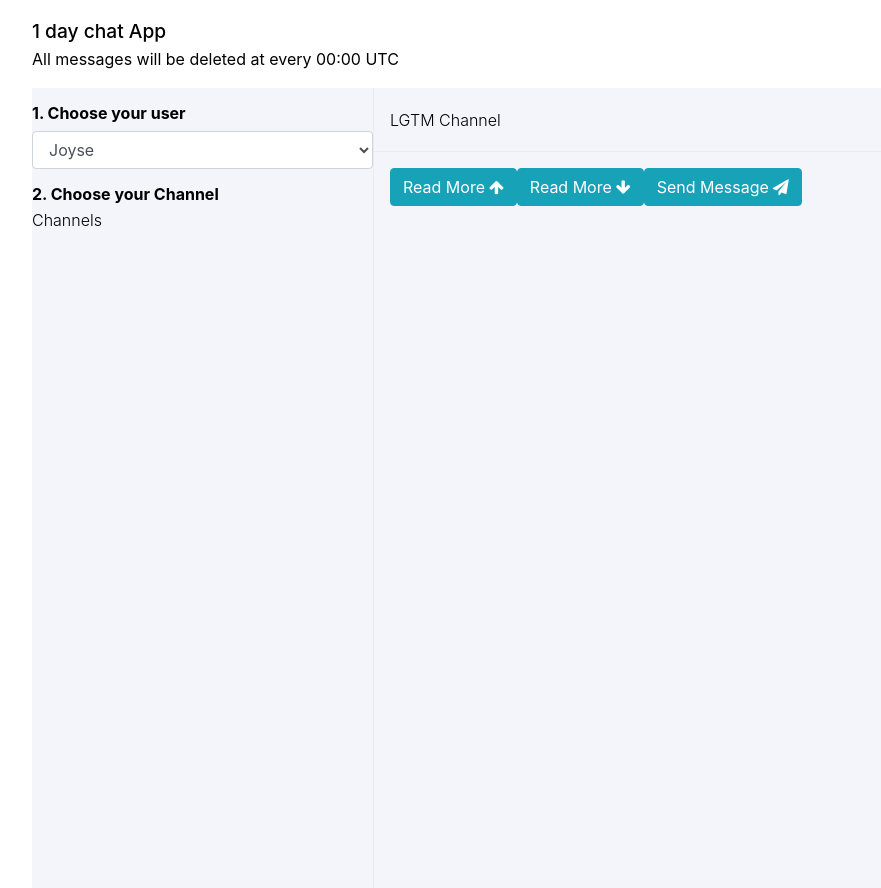
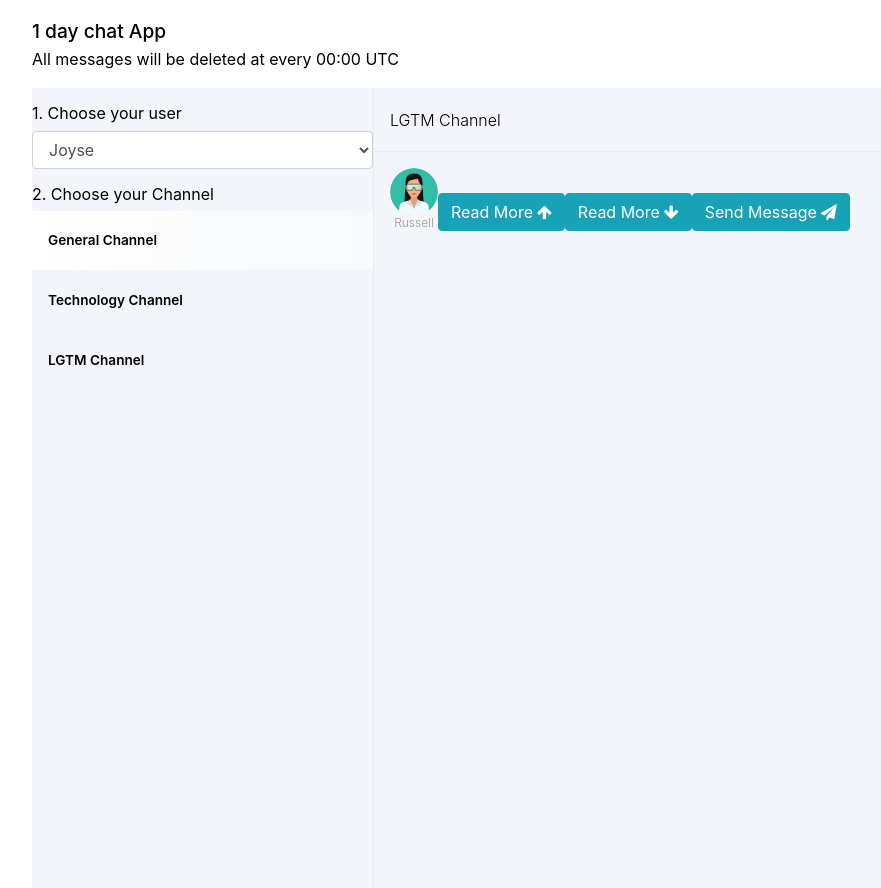
Before and after one commit to kaiching0109/am-project, a React (Create React App) app: page / in a window 1280 px wide. Shown: the whole page, without its empty margins (38-919 px from the left). Built offline with nearby package versions, Linux system fonts and the light colour scheme.

Commit message:
feat: update layout

```diff
--- a/src/components/app/app.component.tsx
+++ b/src/components/app/app.component.tsx
@@ -4,12 +4,14 @@ import Card from '../card/card.component';
 import PageContainer from '../pageContainer/pageContainer.component';
 import WithSideContent from '../../hoc/withSideContent/withSideContent.component';
 import { IconButton } from '../button/button.component';
+import Profile from '../profile/profile.component';
 
 export default function App(): React.ReactElement {
   return (
     <PageContainer>
       <WithSideContent>
         <Card title="LGTM Channel">
+          <Profile name="Russell" imgSrc="Russell.png" />
           <IconButton icon="fa fa-arrow-up" label="Read More" />
           <IconButton icon="fa fa-arrow-down" label="Read More" />
           <IconButton icon="fa fa-send" label="Send Message" />
--- a/src/components/card/card.component.tsx
+++ b/src/components/card/card.component.tsx
@@ -10,7 +10,7 @@ export default function Card(props: CardProps): React.ReactElement {
   const { title, children } = props;
 
   return (
-    <div className={styles.container}>
+    <div className={styles.root}>
       <h2 className={styles.header}>{title}</h2>
       <div className={styles.content}>{children}</div>
     </div>
--- a/src/components/card/card.module.scss
+++ b/src/components/card/card.module.scss
@@ -1,5 +1,4 @@
-.container {
-
+.root {
   .header {
     display: flex;
     align-items: center;
--- a/src/components/profile/profile.module.scss
+++ b/src/components/profile/profile.module.scss
@@ -5,7 +5,6 @@
   align-items: center;
   justify-content: center;
   flex-direction: column;
-}
 
   .image {
     width: 48px;
@@ -18,3 +17,4 @@
     text-align: center;
     color: var(--color-light);
   }
+}
--- a/src/components/sidePane/sidePane.component.tsx
+++ b/src/components/sidePane/sidePane.component.tsx
@@ -1,10 +1,11 @@
 import React from 'react';
+import Channel from '../channel/channel.component';
 import Select from '../select/select.component';
 import styles from './sidePane.module.scss';
 
 export default function SidePane(): React.ReactElement {
   return (
-    <aside className={styles.container}>
+    <aside className={styles.root}>
       <dl className={styles.list}>
         <dt className={styles.title}>1. Choose your user</dt>
         <dd className={styles.content}>
@@ -17,7 +18,9 @@ export default function SidePane(): React.ReactElement {
           />
         </dd>
         <dt className={styles.title}>2. Choose your Channel</dt>
-        <dd className={styles.content}>Channels</dd>
+        <dd className={styles.content}>
+          <Channel />
+        </dd>
       </dl>
     </aside>
   );
--- a/src/components/sidePane/sidePane.module.scss
+++ b/src/components/sidePane/sidePane.module.scss
@@ -1,13 +1,17 @@
-.container {
+@import '../../styles/mixins';
+
+.root {
   width: 100%;
   height: 100%;
   padding-top: 1rem;
   padding-bottom: 1rem;
+  max-height: 100vh;
+  overflow-y: auto;
 }
 
 .list {
-
   .title {
+    @include font($weight: 400);
     margin-bottom: .5rem;
   }
 
```
Lines whose indentation alone changed are shown as unchanged.
